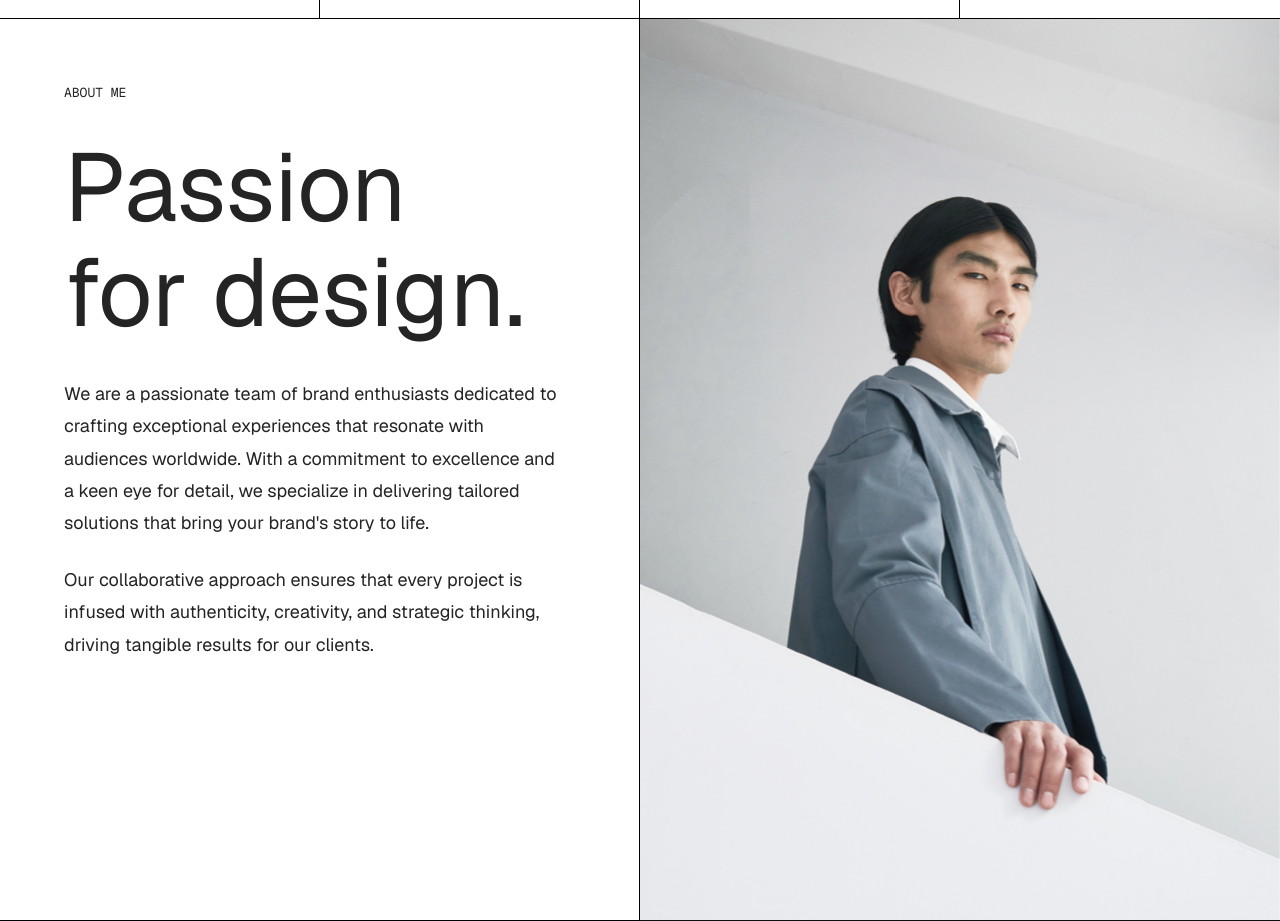
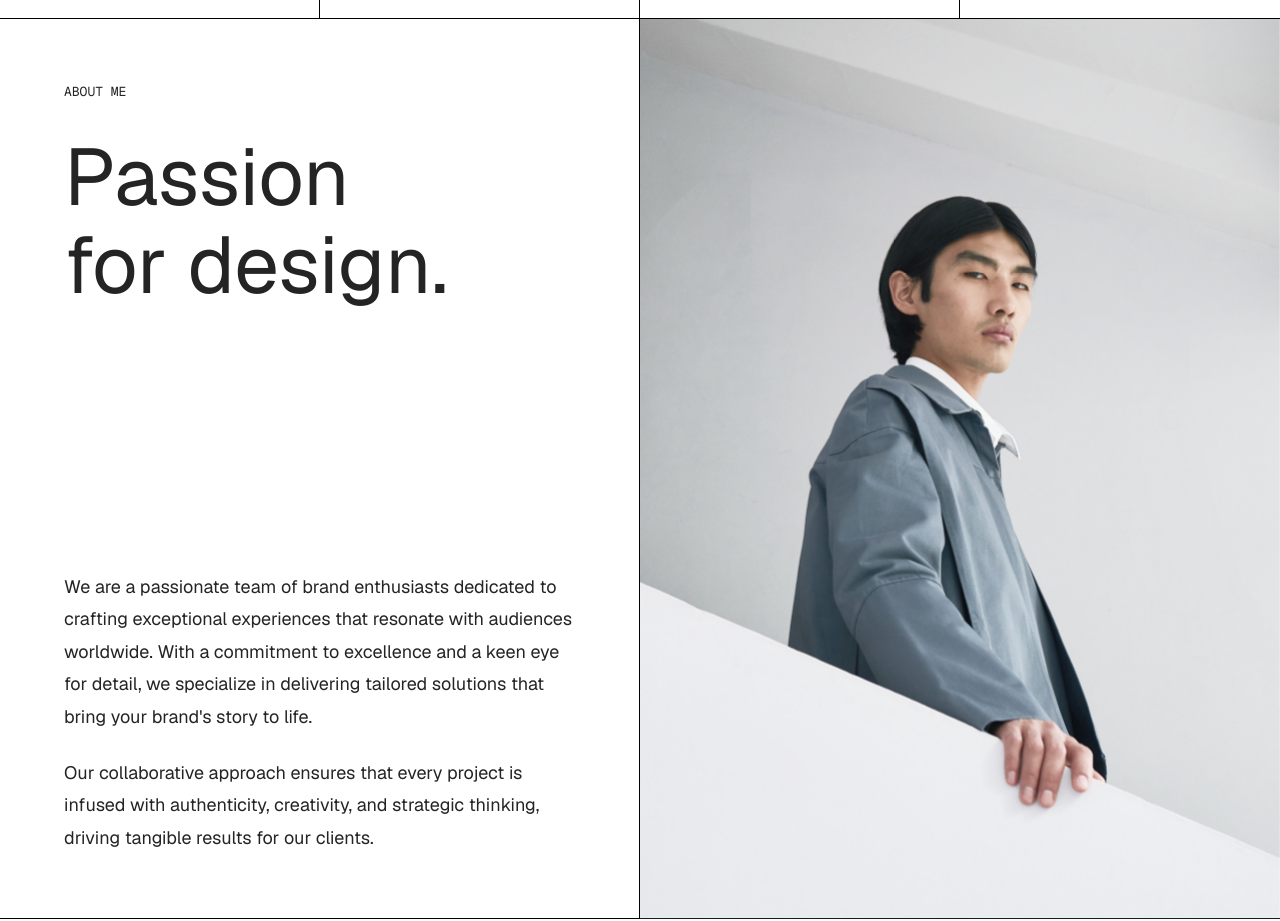
Before and after one commit to kevinamay/alpin_ads_test_2, a Next.js app: page / in a window 1280 px wide. Shown: the part 5480-6401 px from the top of the page. Built offline with nearby package versions, Linux system fonts and the light colour scheme.

Commit message:
fix: match About layout and typography perfectly to Figma specs

```diff
--- a/src/components/About.tsx
+++ b/src/components/About.tsx
@@ -2,23 +2,27 @@ import Image from 'next/image';
 
 export default function About() {
   return (
-    <section className="w-full lg:h-[902px] h-auto grid grid-cols-1 lg:grid-cols-2 border-b border-black text-[#242424] bg-white">
+    <section className="w-full lg:h-[900px] h-auto grid grid-cols-1 lg:grid-cols-2 border-b border-black text-[#242424] bg-white">
 
       {/* Kolom Kiri (Area Teks) */}
       <div className="flex flex-col justify-between p-[64px] border-b lg:border-b-0 lg:border-r border-black">
 
         {/* Bagian Atas (Teks) */}
         <div>
-          <h3 className="font-mono text-[13px] uppercase mb-[32px]">
+          <h3 className="font-mono text-[13px] uppercase leading-[1.4] mb-[32px]">
             ABOUT ME
           </h3>
-          <h2 className="font-sans text-5xl lg:text-[96px] font-normal leading-[1.1] max-w-[500px]">
+          <h2 className="font-sans text-5xl lg:text-[80px] font-normal leading-[1.1]">
             Passion<br className="hidden lg:block" />for design.
           </h2>
-          <p className="mt-[32px] font-sans text-[18px] leading-[1.8] max-w-[500px]">
+        </div>
+
+        {/* Bagian Bawah (Paragraf) */}
+        <div>
+          <p className="font-sans text-[18px] leading-[1.8]">
             We are a passionate team of brand enthusiasts dedicated to crafting exceptional experiences that resonate with audiences worldwide. With a commitment to excellence and a keen eye for detail, we specialize in delivering tailored solutions that bring your brand's story to life.
           </p>
-          <p className="mt-[24px] font-sans text-[18px] leading-[1.8] max-w-[500px]">
+          <p className="mt-[24px] font-sans text-[18px] leading-[1.8]">
             Our collaborative approach ensures that every project is infused with authenticity, creativity, and strategic thinking, driving tangible results for our clients.
           </p>
         </div>
```
